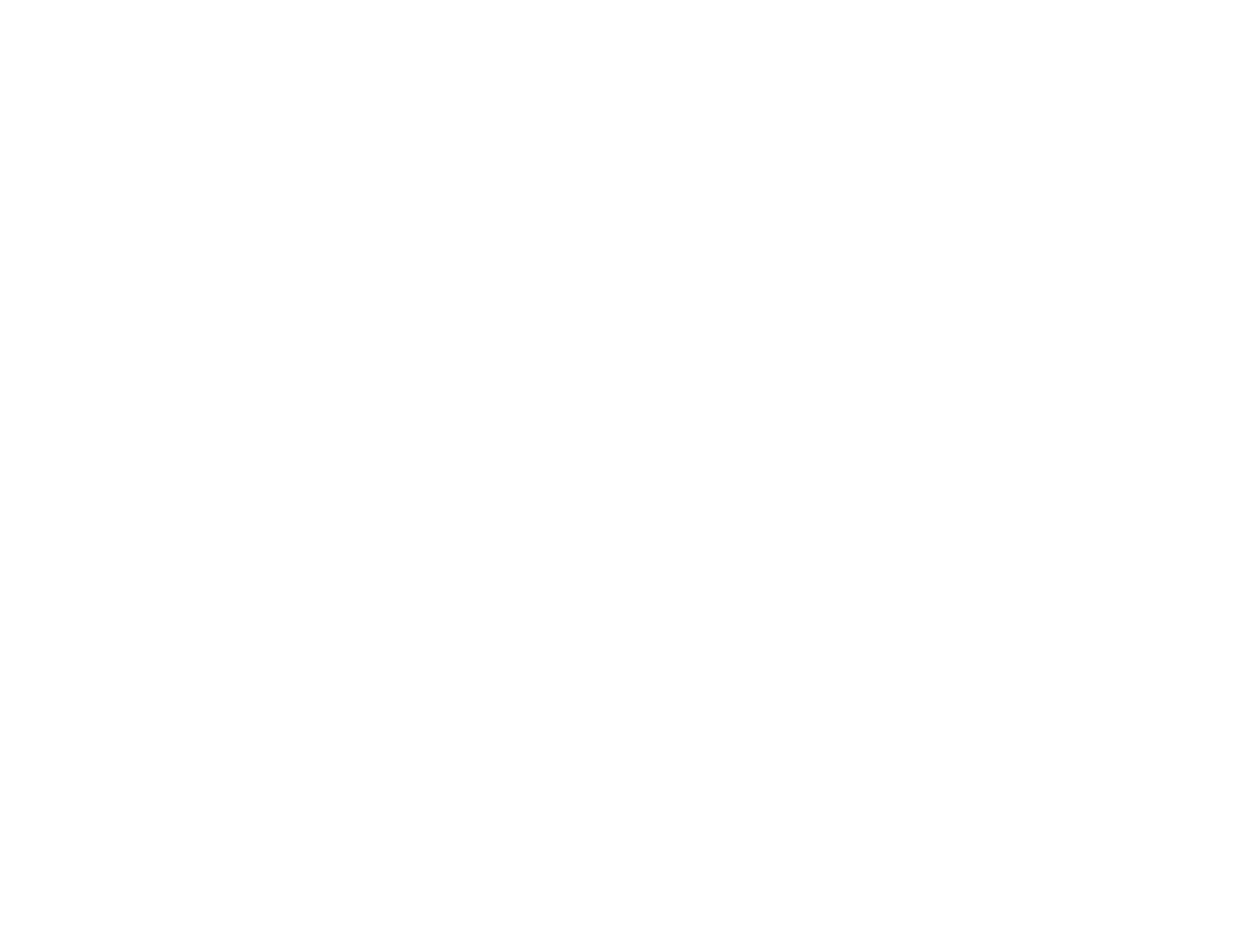
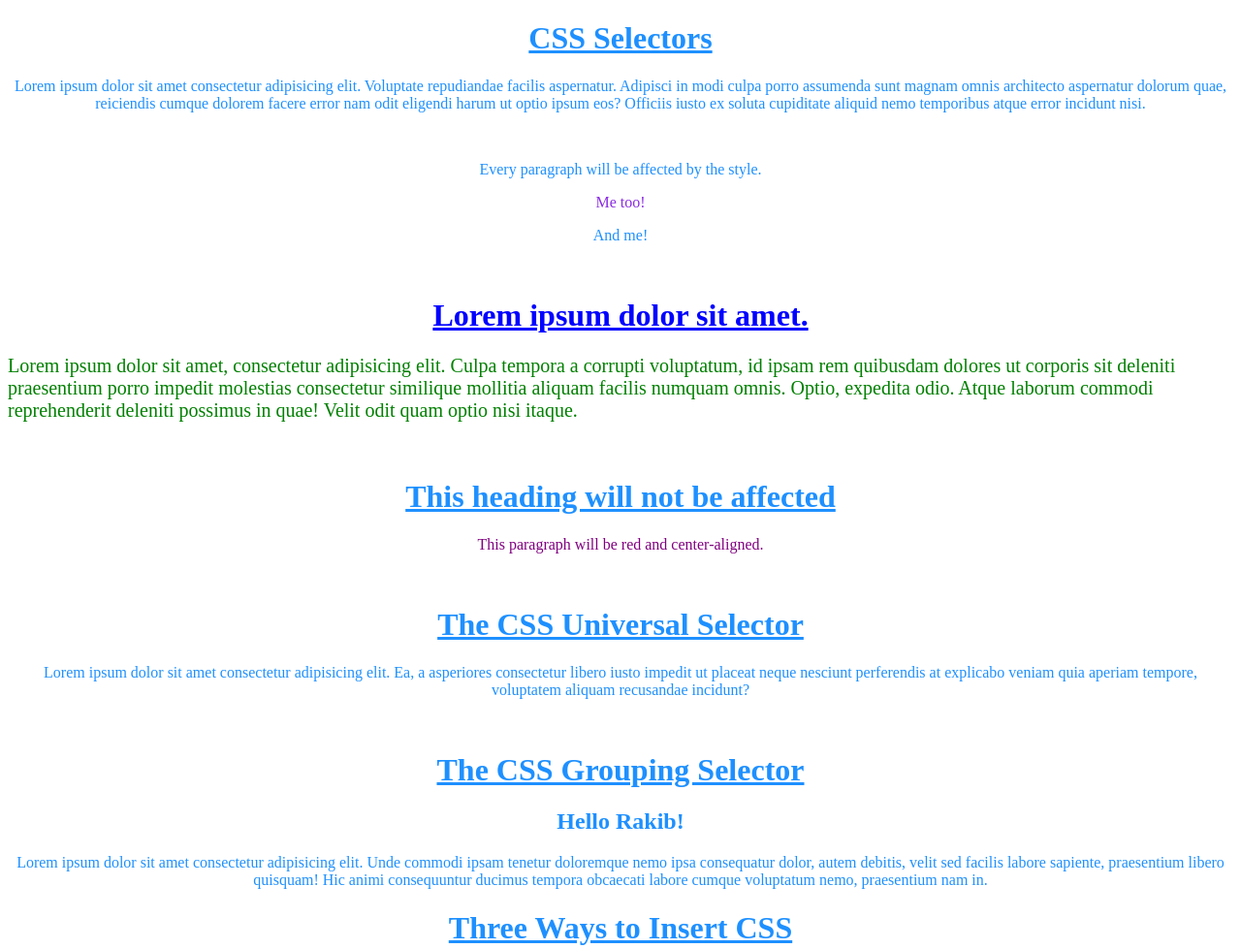
Before and after one commit to MdRakibHosain/css-syntax, a plain HTML site: page index.html in a window 1280 px wide. Shown: the whole page at 97% size. Before the commit the page ends 800 px from the top, so only its background shows below. Drawn offline with Linux system fonts and the light colour scheme.

Commit message:
second changes

```diff
--- a/index.html
+++ b/index.html
@@ -5,8 +5,79 @@
     <meta http-equiv="X-UA-Compatible" content="IE=edge">
     <meta name="viewport" content="width=device-width, initial-scale=1.0">
     <title>Css All Syntax</title>
+    <style>
+        h1 {
+            color: red;
+            text-align: center;
+            text-decoration: underline;
+        }
+        p{
+            color: gray;
+            text-align: center;
+        }
+        #para1 {
+            color: blueviolet;
+        }
+        .lorem-header {
+            color: blue;
+        }
+        .lorem-para{
+            color: green;
+            text-align: left;
+            font-size: 20px;
+        }
+        p.center{
+            color: purple;
+        }
+        *{
+            text-align: left;
+            color: darkcyan;
+        }
+        h1, h2, p {
+            text-align: center;
+            color: dodgerblue;
+        }
+    </style>
 </head>
 <body>
+    <h1>CSS Selectors</h1>
+    <p>Lorem ipsum dolor sit amet consectetur adipisicing elit. Voluptate repudiandae facilis aspernatur. Adipisci in modi culpa porro assumenda sunt magnam omnis architecto aspernatur dolorum quae, reiciendis cumque dolorem facere error nam odit eligendi harum ut optio ipsum eos? Officiis iusto ex soluta cupiditate aliquid nemo temporibus atque error incidunt nisi.</p>
+    <br>
+    <p>Every paragraph will be affected by the style.</p>
+    <p id="para1">Me too!</p>
+    <p>And me!</p>
+    <br>
+    <h1 class="lorem-header">Lorem ipsum dolor sit amet.</h1>
+    <p class="lorem-para">Lorem ipsum dolor sit amet, consectetur adipisicing elit. Culpa tempora a corrupti voluptatum, id ipsam rem quibusdam dolores ut corporis sit deleniti praesentium porro impedit molestias consectetur similique mollitia aliquam facilis numquam omnis. Optio, expedita odio. Atque laborum commodi reprehenderit deleniti possimus in quae! Velit odit quam optio nisi itaque.</p>
+    <br>
+    <h1 class="center">This heading will not be affected</h1>
+    <p class="center">This paragraph will be red and center-aligned.</p>
+    <br>
+    <h1>The CSS Universal Selector</h1>
+    <p>Lorem ipsum dolor sit amet consectetur adipisicing elit. Ea, a asperiores consectetur libero iusto impedit ut placeat neque nesciunt perferendis at explicabo veniam quia aperiam tempore, voluptatem aliquam recusandae incidunt?</p>
+    </body>
+    <br>
+    <h1>The CSS Grouping Selector</h1>
+    <h2>Hello Rakib!</h2>
+    <p>Lorem ipsum dolor sit amet consectetur adipisicing elit. Unde commodi ipsam tenetur doloremque nemo ipsa consequatur dolor, autem debitis, velit sed facilis labore sapiente, praesentium libero quisquam! Hic animi consequuntur ducimus tempora obcaecati labore cumque voluptatum nemo, praesentium nam in.</p>
 
-</body>
+    <h1>Three Ways to Insert CSS</h1>
+    <!--
+        1. Inline CSS ( <h1 style="color:blue;text-align:center;"> )
+
+        1. Internal CSS ( <head>
+        <style>
+        body {
+        background-color: linen;
+        }
+        h1 {
+        color: maroon;
+        margin-left: 40px;
+        }
+        </style>
+        </head>
+        )
+
+        1. External CSS ( <link rel="stylesheet" href="mystyle.css"> )
+    -->
 </html>
```
